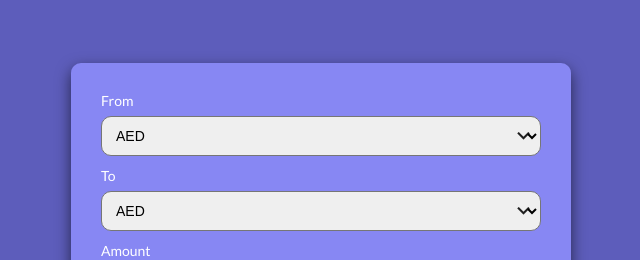
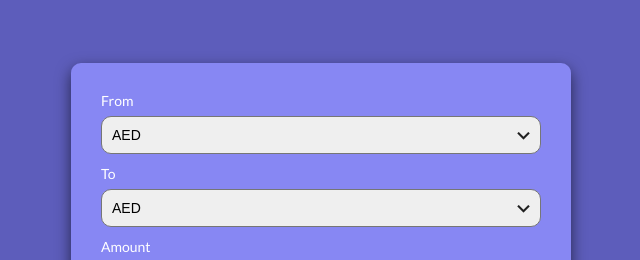
Before and after one commit to horlard/curnverter, a React (Create React App) app: page / in a window 1280 px wide. Shown: the part 187-447 px from the top of the page, without its empty margins (319-959 px from the left). Built offline with nearby package versions, Linux system fonts and the light colour scheme.

Commit message:
styles update

```diff
--- /dev/null
+++ b/src/card.css
@@ -0,0 +1,5 @@
+@media screen and (max-width:509px) {
+    .card {
+        padding: 0 20px;
+    }
+}
--- a/src/dropdown.css
+++ b/src/dropdown.css
@@ -1,6 +1,6 @@
 .selection select {
     width: 100%;
-    -webkit-appearance: button;
+    -webkit-appearance: none;
     outline: none;
     padding: 10px 10px;
     border-radius: 10px;
```
